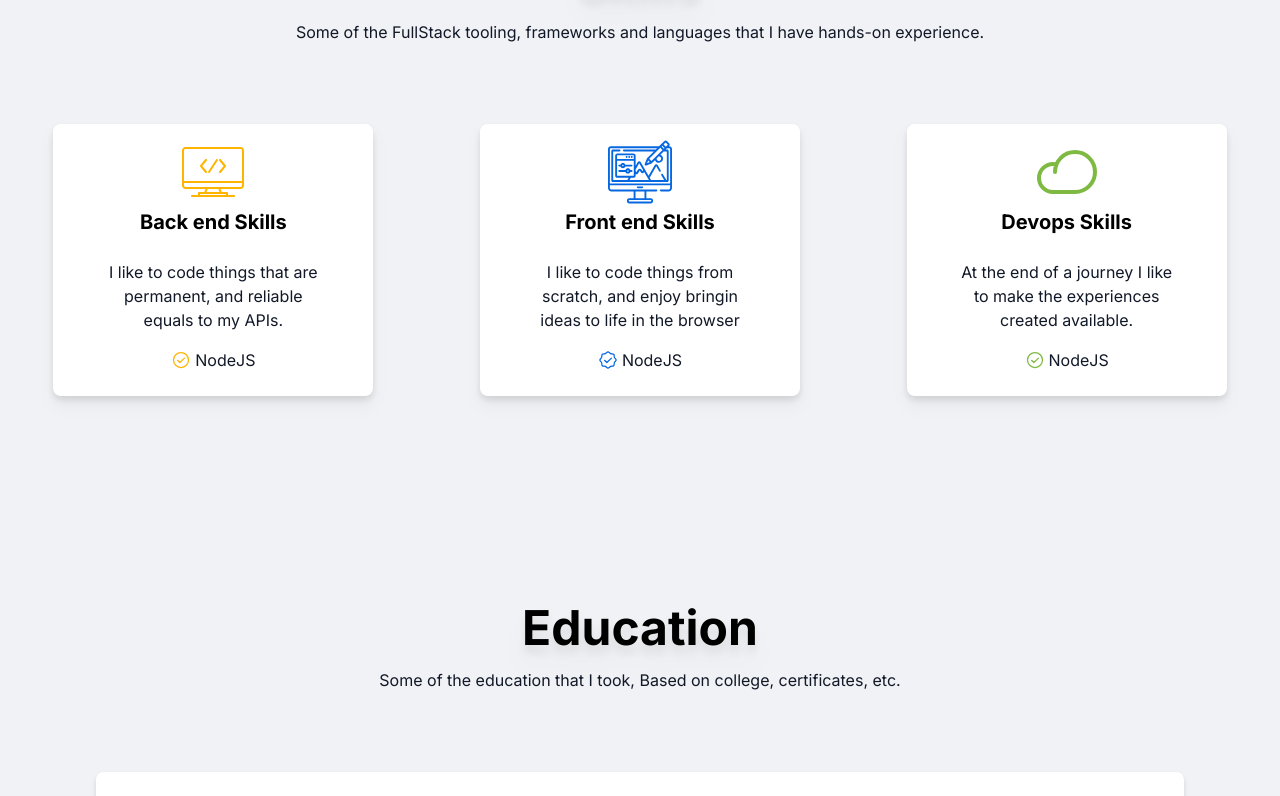
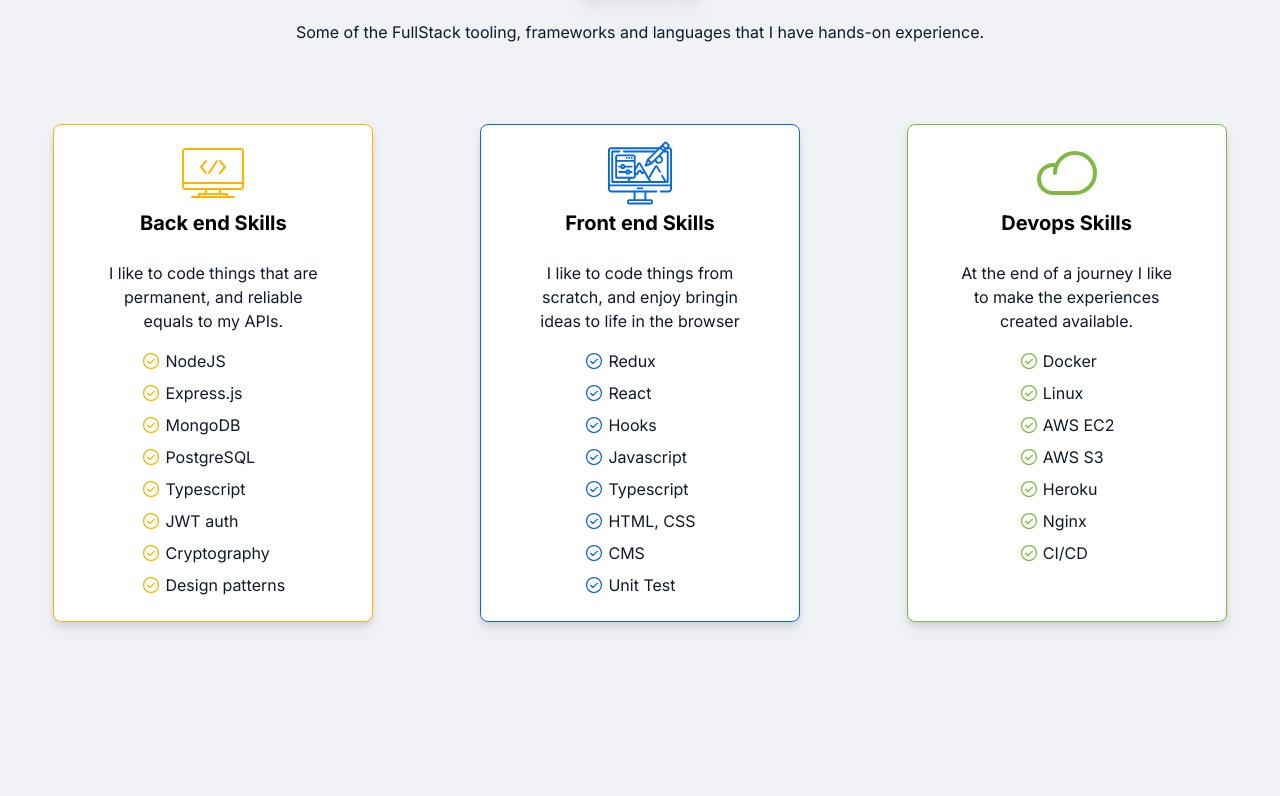
Before and after one commit to KaioMarxDEV/mysite, a React (Vite) app: page / in a window 1280 px wide. Shown: the part 924-1720 px from the top of the page. Built offline with nearby package versions, Linux system fonts and the light colour scheme.

Commit message:
feat: skills component

```diff
--- a/src/Components/Skills/index.tsx
+++ b/src/Components/Skills/index.tsx
@@ -1,12 +1,24 @@
-import { CheckCircle, CircleWavyCheck, Cloud } from "phosphor-react";
-import { useState } from "react";
+import { CheckCircle, Cloud } from "phosphor-react";
+import { useEffect, useState } from "react";
+
+import BackendSkills from '../../utils/backend';
+import DevopsSkills from '../../utils/devops';
+import FrontSkills from '../../utils/frontend';
 
 import codingSVG from '../../Assets/coding.svg';
 
 import illustrationSVG from '../../Assets/illustration.svg';
 
 export function Skills() {
-  const [frontSkills, setFrontSkills] = useState([])
+  const [frontSkills, setFrontSkills] = useState([] as typeof FrontSkills)
+  const [backendSkills, setBackendSkills] = useState([] as typeof BackendSkills)
+  const [devopsSkills, setDevopsSkills] = useState([] as typeof DevopsSkills)
+
+  useEffect(() => {
+    setFrontSkills(FrontSkills)
+    setBackendSkills(BackendSkills)
+    setDevopsSkills(DevopsSkills)
+  }, [])
 
   return (
     <div className="my-52 flex flex-col items-center">
@@ -19,7 +31,7 @@
         </span>
       </div>
       <div className="w-full flex flex-row justify-around">
-        <div className="w-1/4 drop-shadow-lg py-4 px-12 items-center bg-white rounded-lg flex flex-col">
+        <div className="w-1/4 border border-my-gold drop-shadow-lg py-4 px-12 items-center bg-white rounded-lg flex flex-col">
           <img className="mb-1 text-my-gold w-16 h-16" src={codingSVG} alt="Icon" />
           <h3 className="font-bold text-xl text-black mb-6">
             Back end Skills
@@ -28,13 +40,15 @@
             I like to code things that are permanent, and reliable equals to my APIs.
           </span>
           <ul>
-            <li className="mb-2 flex flex-row items-center">
-              <CheckCircle className="mr-1 text-my-gold" size={20} />
-              <span className="text-gray-900">NodeJS</span>
-            </li>
+            {backendSkills.map(skill => (
+              <li key={skill.id} className="mb-2 flex flex-row items-center">
+                <CheckCircle className="mr-1 text-my-gold" size={20} />
+                <span className="text-gray-900">{skill.name}</span>
+              </li>
+            ))}
           </ul>
         </div>
-        <div className="w-1/4 drop-shadow-lg py-4 px-12 items-center bg-white rounded-lg flex flex-col">
+        <div className="w-1/4 border border-my-blue drop-shadow-lg py-4 px-12 items-center bg-white rounded-lg flex flex-col">
           <img className="mb-1 text-my-blue w-16 h-16" src={illustrationSVG} alt="Icon" />
           <h3 className="font-bold text-xl text-black mb-6">
             Front end Skills
@@ -43,13 +57,15 @@
             I like to code things from scratch, and enjoy bringin ideas to life in the browser
           </span>
           <ul>
-            <li className="mb-2 flex flex-row items-center">
-              <CircleWavyCheck className="mr-1 text-my-blue" size={20} />
-              <span className="text-gray-900">NodeJS</span>
-            </li>
+            {frontSkills.map(skill => (
+              <li key={skill.id} className="mb-2 flex flex-row items-center">
+                <CheckCircle className="mr-1 text-my-blue" size={20} />
+                <span className="text-gray-900">{skill.name}</span>
+              </li>
+            ))}
           </ul>
         </div>
-        <div className="w-1/4 drop-shadow-lg py-4 px-12 items-center bg-white rounded-lg flex flex-col">
+        <div className="w-1/4 border border-my-green drop-shadow-lg py-4 px-12 items-center bg-white rounded-lg flex flex-col">
           <Cloud className="mb-1 text-my-green" size={64} />
           <h3 className="font-bold text-xl text-black mb-6">
             Devops Skills
@@ -58,10 +74,12 @@
           At the end of a journey I like to make the experiences created available.
           </span>
           <ul>
-            <li className="mb-2 flex flex-row items-center">
-              <CheckCircle className="mr-1 text-my-green" size={20} />
-              <span className="text-gray-900">NodeJS</span>
-            </li>
+            {devopsSkills.map(skill => (
+              <li key={skill.id} className="mb-2 flex flex-row items-center">
+                <CheckCircle className="mr-1 text-my-green" size={20} />
+                <span className="text-gray-900">{skill.name}</span>
+              </li>
+            ))}
           </ul>
         </div>
       </div>
--- /dev/null
+++ b/src/utils/backend.ts
@@ -0,0 +1,10 @@
+export default [
+  {id: 1, name: 'NodeJS'},
+  {id: 2, name: 'Express.js'},
+  {id: 3, name: 'MongoDB'},
+  {id: 4, name: 'PostgreSQL'},
+  {id: 5, name: 'Typescript'},
+  {id: 6, name: 'JWT auth'},
+  {id: 7, name: 'Cryptography'},
+  {id: 8, name: 'Design patterns'},
+]
--- /dev/null
+++ b/src/utils/devops.ts
@@ -0,0 +1,9 @@
+export default [
+  {id: 1, name: 'Docker'},
+  {id: 2, name: 'Linux'},
+  {id: 3, name: 'AWS EC2'},
+  {id: 4, name: 'AWS S3'},
+  {id: 5, name: 'Heroku'},
+  {id: 6, name: 'Nginx'},
+  {id: 7, name: 'CI/CD'},
+]
--- a/src/utils/frontend.ts
+++ b/src/utils/frontend.ts
@@ -1,3 +1,10 @@
 export default [
-
+  {id: 1, name: 'Redux'},
+  {id: 2, name: 'React'},
+  {id: 3, name: 'Hooks'},
+  {id: 4, name: 'Javascript'},
+  {id: 5, name: 'Typescript'},
+  {id: 6, name: 'HTML, CSS'},
+  {id: 7, name: 'CMS'},
+  {id: 8, name: 'Unit Test'}
 ]
```
